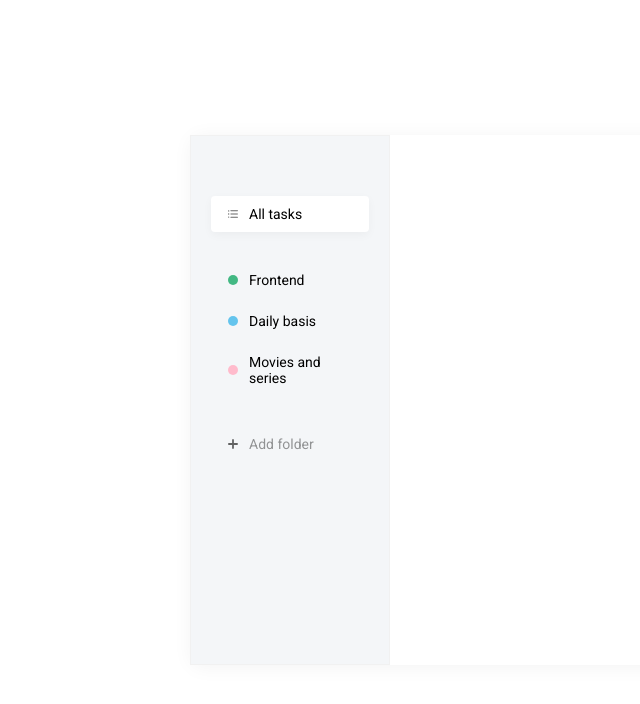
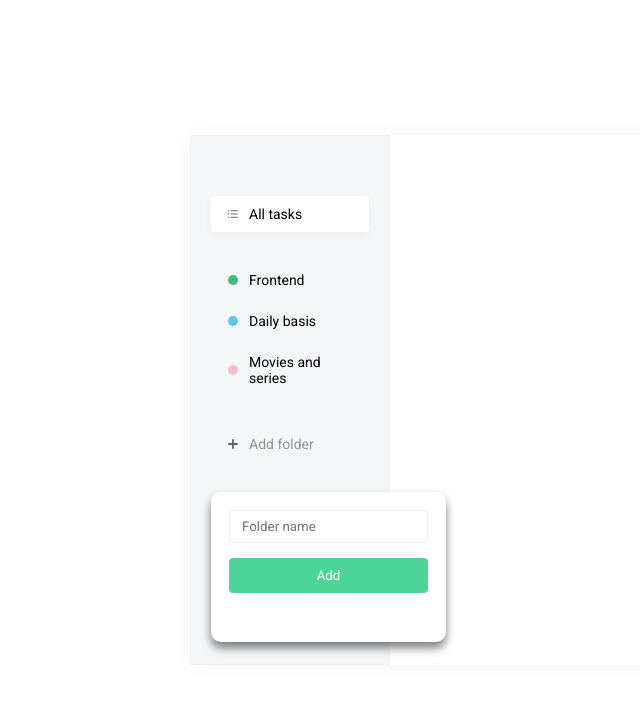
Before and after one commit to denyschornyi/remind-react-app, a React (Create React App) app: page / in a window 1280 px wide. Shown: the top 704 px of the page, without its empty margins (75-715 px from the left). Built offline with nearby package versions, Linux system fonts and the light colour scheme.

Commit message:
Add popul and json db

```diff
--- a/src/App.js
+++ b/src/App.js
@@ -1,6 +1,8 @@
 import List from "./components/List";
 import listSvg from "./assets/img/list.svg";
-import add from "./assets/img/add.svg";
+import AddButtonList from "./components/AddButtonList";
+
+import DB from "./assets/db.json";
 
 function App() {
   return (
@@ -23,15 +25,7 @@ function App() {
           ]}
           isRemovable
         />
-        <List
-          items={[
-            {
-              className: "list__add-button",
-              icon: <img src={add} alt="Add folder" />,
-              name: "Add folder"
-            }
-          ]}
-        />
+        <AddButtonList colors={DB.colors} />
       </div>
       <div className="todo__tasks"></div>
     </div>
--- /dev/null
+++ b/src/assets/db.json
@@ -0,0 +1,25 @@
+{
+  "lists": [
+    { "id": 1, "name": "Frontend", "colorId": 5 },
+    { "id": 2, "name": "Daily basis", "colorId": 4 },
+    { "id": 3, "name": "Films and series", "colorId": 3 },
+    { "id": 4, "name": "Books", "colorId": 2 },
+    { "id": 5, "name": "Private", "colorId": 1 }
+  ],
+  "tasks": [
+    { "id": 1, "listId": 2, "text": "Become a Senior React Dev" },
+    { "id": 2, "listId": 2, "text": "Learn programing paterns" },
+    { "id": 3, "listId": 2, "text": "React useful hooks" },
+    { "id": 4, "listId": 2, "text": "Redux, redux-saga" }
+  ],
+  "colors": [
+    { "id": 1, "hex": "#C90103", "name": "grey" },
+    { "id": 2, "hex": "#42B883", "name": "green" },
+    { "id": 3, "hex": "#64C4ED", "name": "blue" },
+    { "id": 4, "hex": "#FFBBCC", "name": "pink" },
+    { "id": 5, "hex": "#86E6DB", "name": "lime" },
+    { "id": 6, "hex": "#C355F5", "name": "purple" },
+    { "id": 7, "hex": "#110133", "name": "black" },
+    { "id": 8, "hex": "#FF6464", "name": "red" }
+  ]
+}
--- /dev/null
+++ b/src/components/AddButtonList/AddButtonList.scss
@@ -0,0 +1,15 @@
+.add-list {
+  &__popup {
+    width: 235px;
+    height: 150px;
+    background: #fff;
+    border-radius: 10px;
+    box-shadow: 0px 6px 10px rgba(0, 0, 0, 0.5);
+    padding: 18px;
+
+    .button {
+      width: 100%;
+      margin-top: 15px;
+    }
+  }
+}
--- /dev/null
+++ b/src/components/AddButtonList/index.jsx
@@ -0,0 +1,31 @@
+import React, { useState } from "react";
+import List from "../List";
+import add from "../../assets/img/add.svg";
+
+import "./AddButtonList.scss";
+
+const AddButtonList = () => {
+  const [visiblePopup, setVisiblePopup] = useState(true);
+  return (
+    <div className="add-list">
+      <List
+        onClick={() => setVisiblePopup(!visiblePopup)}
+        items={[
+          {
+            className: "list__add-button",
+            icon: <img src={add} alt="Add folder" />,
+            name: "Add folder"
+          }
+        ]}
+      />
+      {visiblePopup && (
+        <div className="add-list__popup">
+          <input className="field" type="text" placeholder="Folder name" />
+          <button className="button">Add</button>
+        </div>
+      )}
+    </div>
+  );
+};
+
+export default AddButtonList;
--- a/src/components/List/index.jsx
+++ b/src/components/List/index.jsx
@@ -1,9 +1,9 @@
 import "./List.scss";
 import classNames from "classnames";
 
-const List = ({ items, isRemovable }) => {
+const List = ({ items, isRemovable, onClick }) => {
   return (
-    <ul className="list">
+    <ul className="list" onClick={onClick}>
       {items.map((item, index) => (
         <li
           key={index}
--- a/src/index.scss
+++ b/src/index.scss
@@ -27,3 +27,32 @@
     padding: 60px 20px;
   }
 }
+
+.field {
+  background: #fff;
+  border: 1px solid #efefef;
+  box-sizing: border-box;
+  border-radius: 4px;
+  padding: 8px 12px;
+  width: 100%;
+  &:focus {
+    border-color: #dbdbdd;
+  }
+}
+
+.button {
+  background: #4dd599;
+  color: #fff;
+  border-radius: 4px;
+  border: 0;
+  padding: 10px 20px;
+  cursor: pointer;
+
+  &:hover {
+    background: darken($color: #4dd599, $amount: 6%);
+  }
+
+  &:active {
+    background: darken($color: #4dd599, $amount: 10%);
+  }
+}
```
